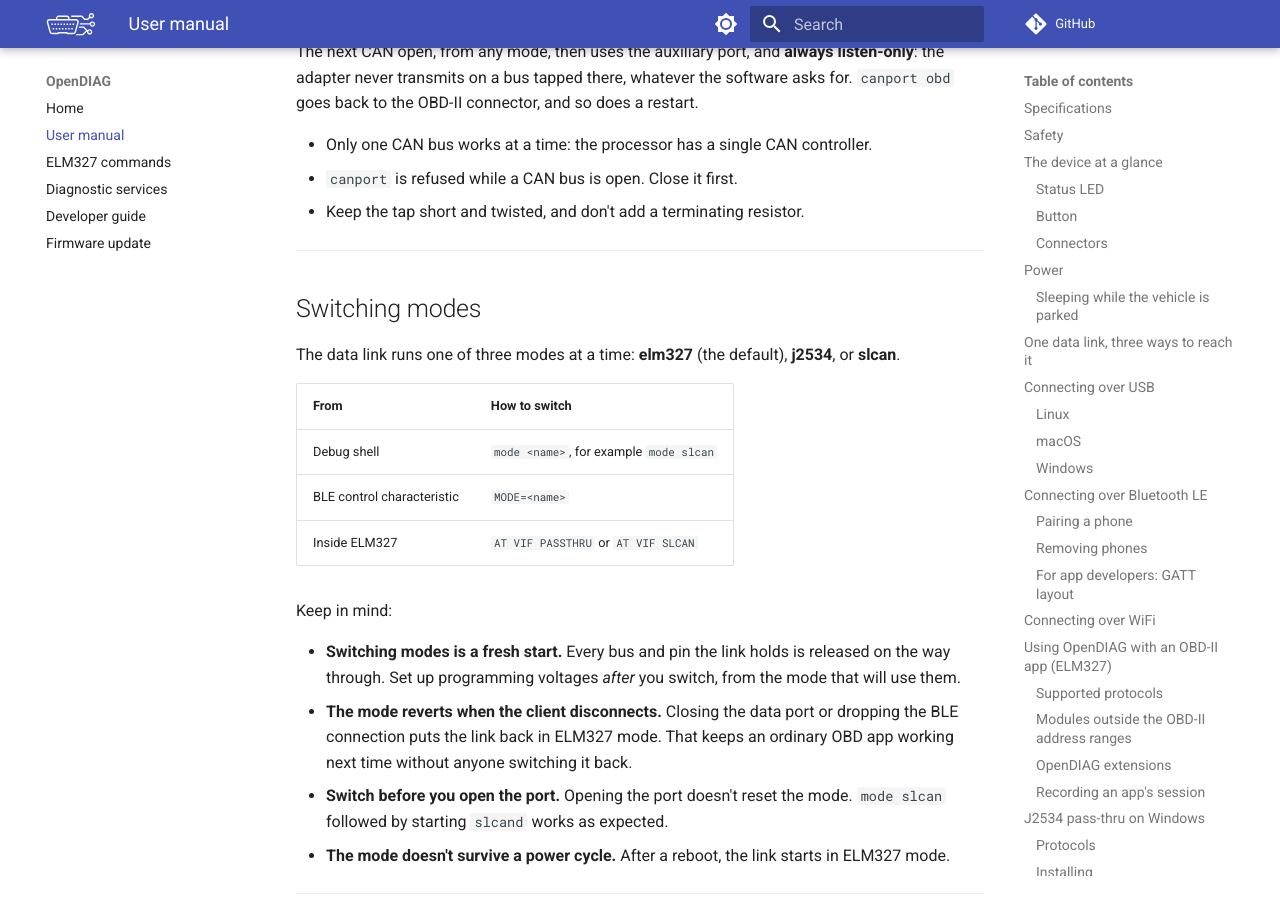
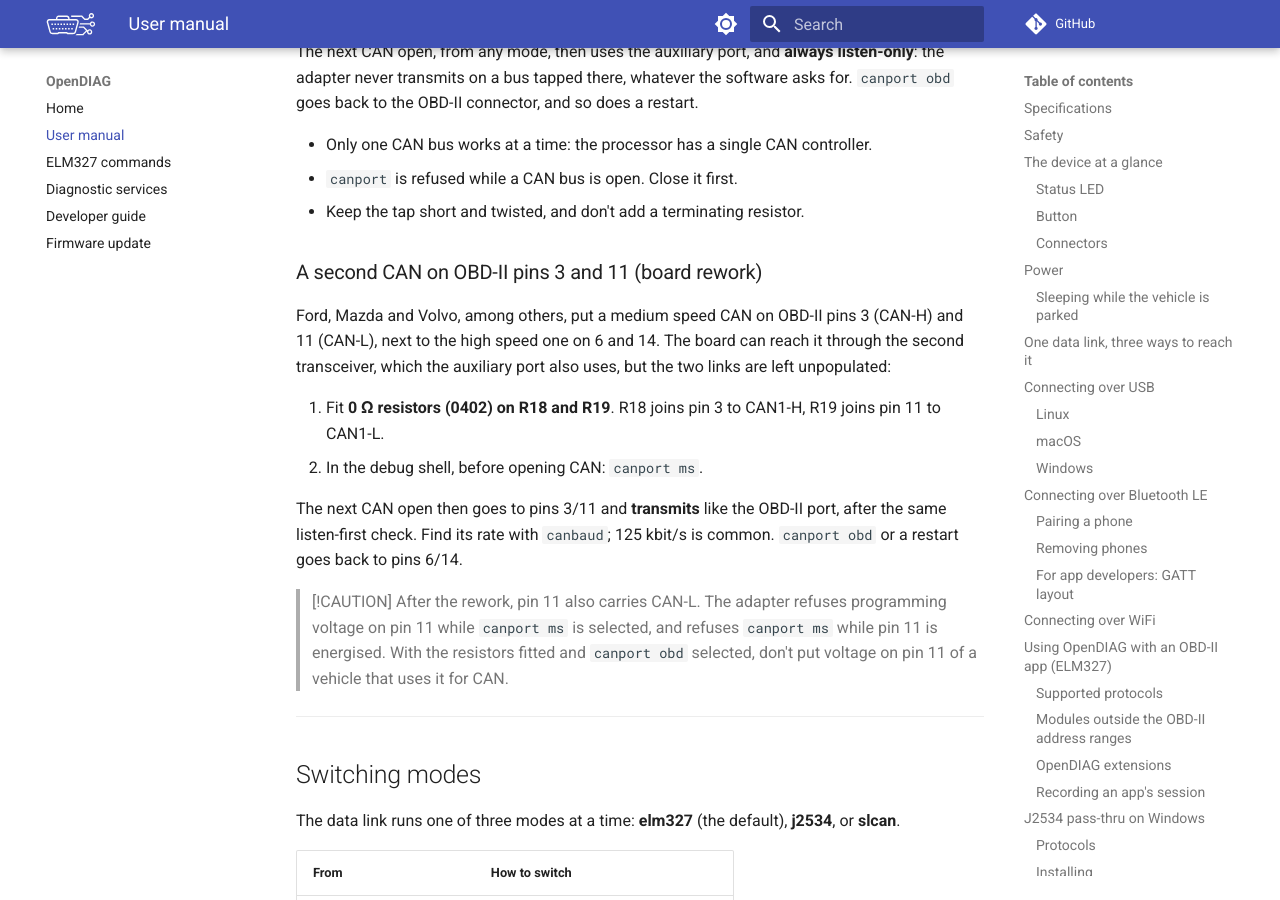
Before and after one commit to maximus64/opendiag-firmware, an MkDocs documentation site: the page built from docs/manual.md, in a window 1280 px wide and 900 px high, scrolled down 14376 px. Built offline with MkDocs 1.6.1 and Material for MkDocs 9.7.7, drawn with Linux system fonts in a browser that asks for light colours; comment, search, counter and statistics services are not loaded; some of the changed text lies outside the part shown.

Commit message:
docs/manual.md: document the pins 3/11 CAN rework and canport ms
A new section explains fitting R18 and R19, selecting the port and
the pin 11 interlock. The shell table, README.md and the developer
guide's open work follow.

```diff
--- a/docs/manual.md
+++ b/docs/manual.md
@@ -521,6 +521,26 @@ back to the OBD-II connector, and so does a restart.
 - `canport` is refused while a CAN bus is open. Close it first.
 - Keep the tap short and twisted, and don't add a terminating resistor.
 
+### A second CAN on OBD-II pins 3 and 11 (board rework)
+
+Ford, Mazda and Volvo, among others, put a medium speed CAN on OBD-II pins 3 (CAN-H) and 11
+(CAN-L), next to the high speed one on 6 and 14. The board can reach it through the second
+transceiver, which the auxiliary port also uses, but the two links are left unpopulated:
+
+1. Fit **0 Ω resistors (0402) on R18 and R19**. R18 joins pin 3 to CAN1-H, R19 joins pin 11 to
+   CAN1-L.
+2. In the debug shell, before opening CAN: `canport ms`.
+
+The next CAN open then goes to pins 3/11 and **transmits** like the OBD-II port, after the same
+listen-first check. Find its rate with `canbaud`; 125 kbit/s is common. `canport obd` or a restart
+goes back to pins 6/14.
+
+> [!CAUTION]
+> After the rework, pin 11 also carries CAN-L. The adapter refuses programming voltage on pin 11
+> while `canport ms` is selected, and refuses `canport ms` while pin 11 is energised. With the
+> resistors fitted and `canport obd` selected, don't put voltage on pin 11 of a vehicle that uses
+> it for CAN.
+
 ---
 
 ## Switching modes
@@ -589,7 +609,7 @@ for the list of commands.
 | `mode <name>` | Switch mode, for example `mode slcan` |
 | `elmtrace on` / `elmtrace off` | Copy every ELM327 request (`ELMTRC: >`) and reply (`ELMTRC: <`) to this console, whether the link is on USB or Bluetooth. Closing the console turns it off |
 | `ctrl <command>` | Run a [control command](#control-commands) |
-| `canport obd` / `canport aux` | Choose where the next CAN open goes: the OBD socket (pins 6/14, default) or the AUX_CAN header J3 (pin 1 CAN-H, pin 2 CAN-L, pin 3 GND, no termination). `aux` is always listen-only, so a tapped bus is never driven. Only one CAN at a time. A reset goes back to `obd` |
+| `canport obd` / `canport aux` / `canport ms` | Choose where the next CAN open goes: the OBD socket (pins 6/14, default), the AUX_CAN header J3 (pin 1 CAN-H, pin 2 CAN-L, pin 3 GND, no termination), or OBD pins 3/11 after [fitting R18 and R19](#a-second-can-on-obd-ii-pins-3-and-11-board-rework). `aux` is always listen-only, so a tapped bus is never driven. Only one CAN at a time. A reset goes back to `obd` |
 | `canbaud [ms]` | Find the bit rate of the CAN bus on the current `canport`. Opens it listen-only at every offered rate in turn (300 ms each by default, three times that below 50k), prints the valid frames and errors heard at each, and names the rate that matches. Never transmits, so it is safe on a bus you don't know. Close any open CAN session first |
 | `canguard on` / `canguard off` | Before the ELM327 front-end first transmits on a CAN protocol it listens for 150 ms without driving the bus. If it hears only errors and no valid frame, another bit rate is running on pins 6/14 (some vans carry a 50 kbit/s body bus there) and that protocol is skipped instead of flooding the bus. On by default; `off` restores the plain ELM327 behaviour |
 | `ble` | Show pairing status |
```
Also changed, not shown: README.md (+2 -1 lines), docs/developers.md (+1 -1 lines).
